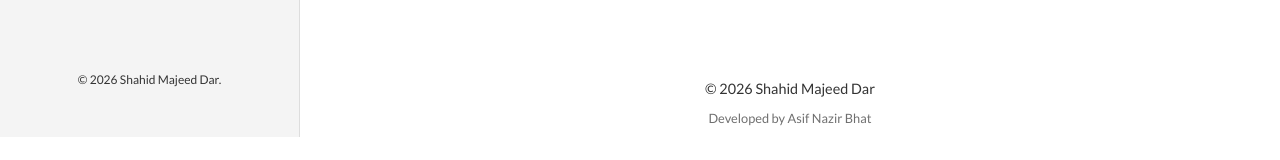
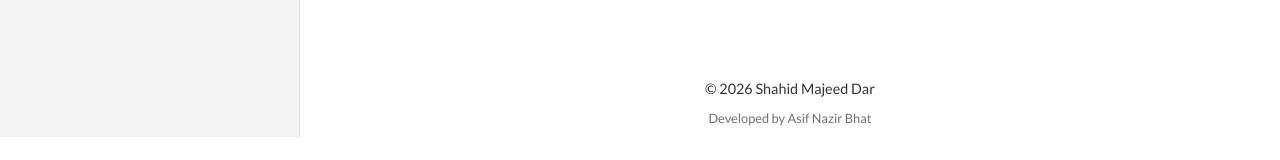
Before and after one commit to shahidar961/shahidar961.github.io, a React (Vite) app: page / in a window 1280 px wide. Shown: the part 663-823 px from the top of the page. Built offline with nearby package versions, Linux system fonts and the light colour scheme.

Commit message:
Remove duplicate copyright from sidebar

```diff
--- a/src/components/Sidebar.jsx
+++ b/src/components/Sidebar.jsx
@@ -44,10 +44,6 @@ const Sidebar = () => {
                     </a>
                 </div>
             </div>
-
-            <div className="sidebar-footer">
-                <p>&copy; {new Date().getFullYear()} Shahid Majeed Dar.</p>
-            </div>
         </div>
     );
 };
```
